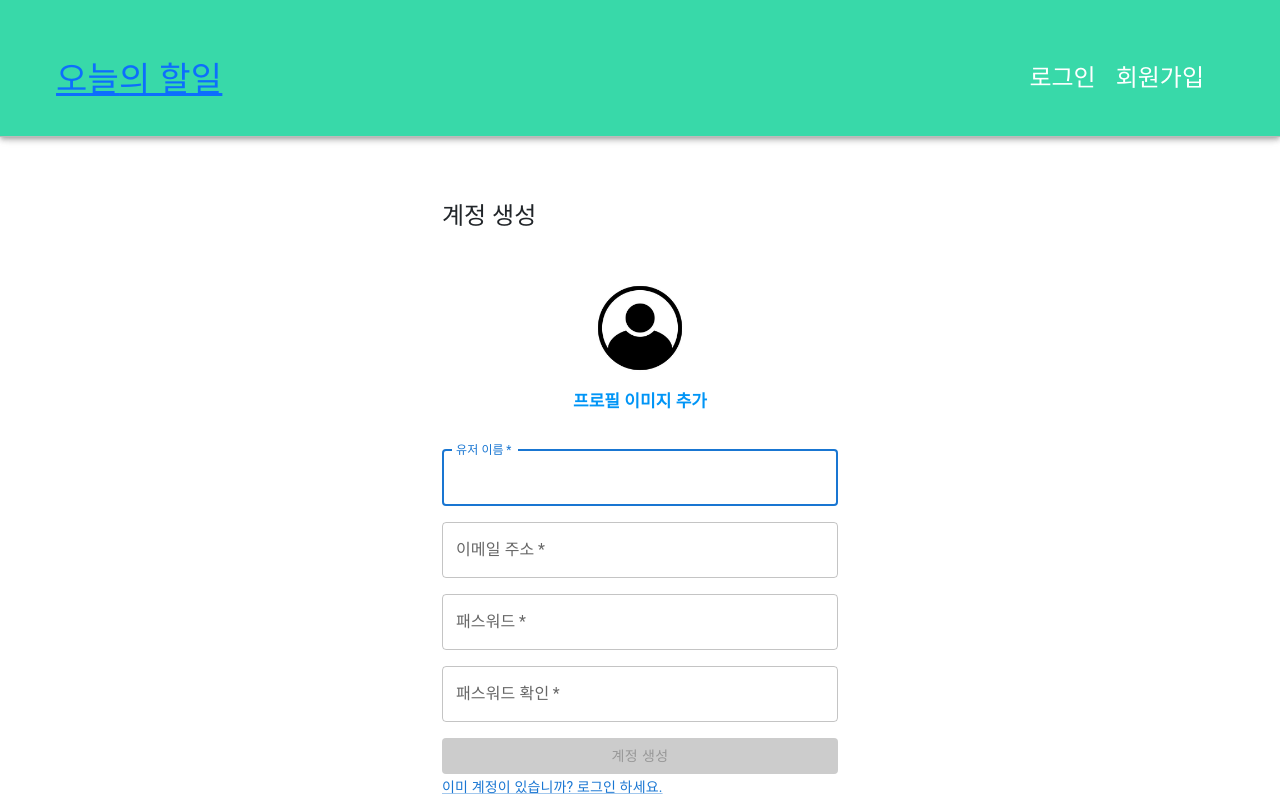
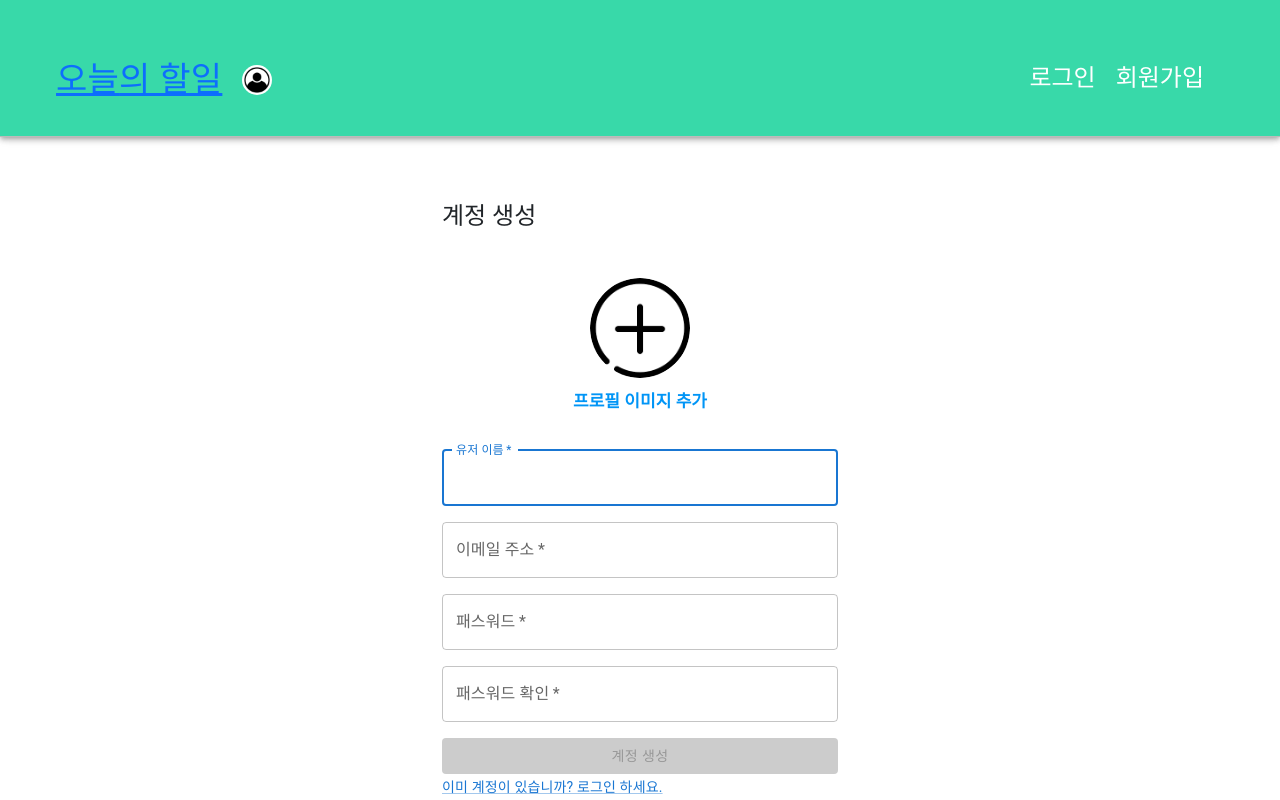
Before and after one commit to sarimiro56/todo-react-202401, a React (Create React App) app: page /join in a window 1280 px wide. Shown: the top 800 px of the page. Built offline with nearby package versions, Linux system fonts and the light colour scheme.

Commit message:
#22. 회원 프로필사진 렌더링 처리

```diff
--- a/src/component/layout/Header.js
+++ b/src/component/layout/Header.js
@@ -6,16 +6,64 @@
 import {Link, useNavigate} from 'react-router-dom';
 import './Header.css';
 
+import anonymous from '../../assets/img/anonymous.jpg';
+
 import {isLogin, getCurrentLoginUser} from "../../util/login-util";
+import {AUTH_URL} from "../../config/host-config";
 
 const Header = () => {
 
     const redirection = useNavigate();
 
+    // 로그인 상태를 나타내는 변수
+    const [isLoggedIn, setIsLoggedIn] = useState(isLogin());
+
+    // 이미지 URL을 저장할 상태변수
+    const [imgUrl, setImgUrl] = useState(null);
+
+
     const logoutHandler = e => {
         localStorage.clear();
+        setImgUrl(null);
         redirection('/login');
     };
+
+    // 로그인 상태를 지속적으로 감지하기 위해 useEffect 사용
+    useEffect(() => {
+        setIsLoggedIn(isLogin());
+    }, [isLogin()]);
+
+
+    // 서버에 프로필사진 요청
+    const fetchProfileImage = async () => {
+
+        const url = AUTH_URL + "/load-profile";
+        const res = await fetch(url, {
+            method: 'GET',
+            headers: {
+                'Authorization': 'Bearer ' + getCurrentLoginUser().token
+            }
+        });
+
+        if (res.status === 200) {
+            const profileData = await res.blob();
+
+            // blob이미지를 url로 변환
+            const imgUrl = window.URL.createObjectURL(profileData);
+
+            setImgUrl(imgUrl);
+        } else {
+            const errMsg = await res.text();
+            alert(errMsg);
+            setImgUrl(null);
+        }
+
+    };
+
+    // 프로필 사진 렌더링 처리
+    useEffect(() => {
+        isLoggedIn && fetchProfileImage();
+    }, [isLoggedIn]);
 
     return (
         <AppBar position="fixed" style={{
@@ -41,6 +89,18 @@
                                     의 할일
                                 </Link>
                             </Typography>
+
+                            <img
+                                src={imgUrl || anonymous}
+                                alt='프로필 사진'
+                                style={{
+                                    marginLeft: 20,
+                                    width: 30,
+                                    height: 30,
+                                    borderRadius: '50%'
+                                }}
+                            />
+
                         </div>
                     </Grid>
 
--- a/src/component/user/Join.js
+++ b/src/component/user/Join.js
@@ -8,7 +8,7 @@
 import {useNavigate} from "react-router-dom";
 
 import './Join.scss';
-import anonymous from '../../assets/img/anonymous.jpg';
+import anonymous from '../../assets/img/image-add.png';
 
 const Join = () => {
 
@@ -203,9 +203,9 @@
     // 회원가입 비동기요청을 서버로 보내는 함수
     const fetchSignUpPost = async () => {
 
-        // JSON 데이터를 formData에 넣기 위한 작업
+        // JSON데이터를 formData에 넣기 위한 작업
         const jsonBlob = new Blob(
-            [JSON.stringify(userValue)],
+            [ JSON.stringify(userValue) ],
             { type: 'application/json' }
         );
 
```
